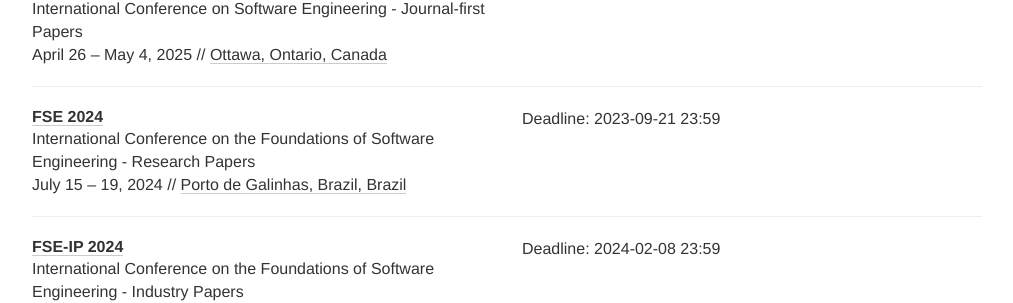
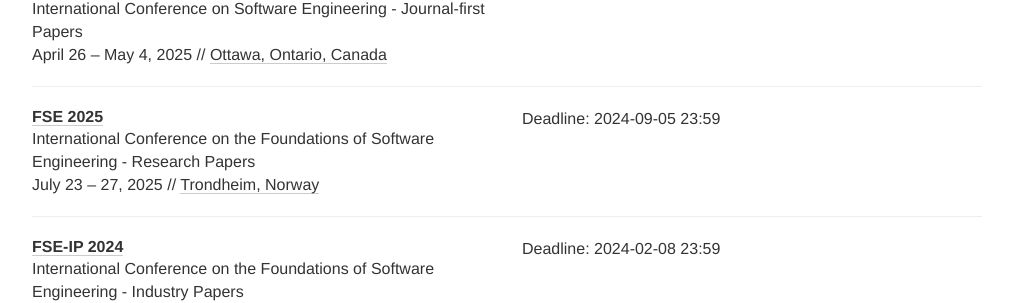
Before and after one commit to se-deadlines/se-deadlines.github.io, a Jekyll site: the page built from index.html, in a window 1280 px wide and 900 px high, scrolled down 878 px. Shown: the part 152-455 px from the top of the window, without its empty margins (133-1146 px from the left). Built offline with Jekyll 4.4.1, drawn with Linux system fonts in a browser that asks for light colours; nearby versions of some CDN libraries.

Commit message:
Added the FSE 2025 research track deadline.

```diff
--- a/_data/conferences.yml
+++ b/_data/conferences.yml
@@ -56,12 +56,12 @@
 # ESEC/FSE
 - name: FSE
   description: International Conference on the Foundations of Software Engineering - Research Papers
-  year: 2024
-  link: https://2024.esec-fse.org/track/fse-2024-research-papers
+  year: 2025
+  link: https://conf.researchr.org/track/fse-2025/fse-2025-research-papers
   deadline:
-  - "2023-09-21 23:59"
-  date: July 15 - 19, 2024
-  place:  Porto de Galinhas, Brazil, Brazil
+  - "2024-09-05 23:59"
+  date: July 23 - 27, 2025
+  place: Trondheim, Norway
   tags: [CO]
 
 - name: FSE-IP
```
